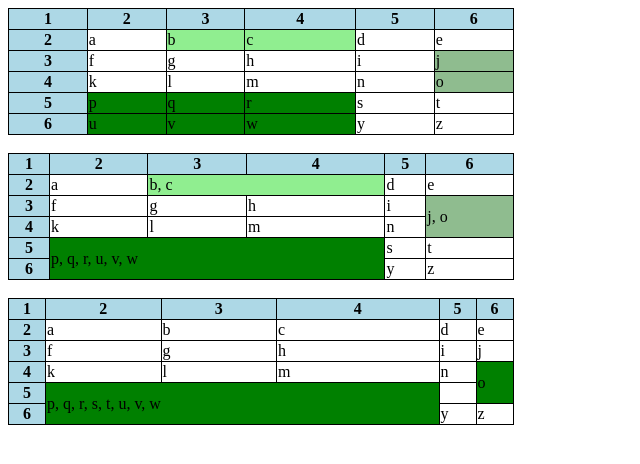
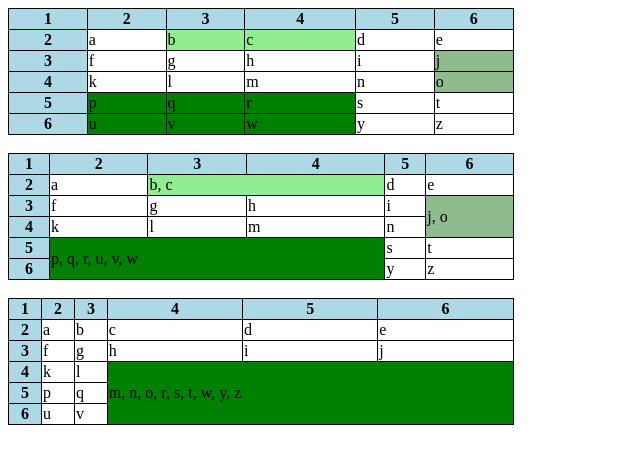
Before and after one commit to 05K4R05/WIAI10, a plain HTML site: page index.html in a window 1280 px wide. Shown: the whole page, without its empty margins (0-640 px from the left). Drawn offline with Linux system fonts and the light colour scheme.

Commit message:
Update index.html

```diff
--- a/index.html
+++ b/index.html
@@ -74,24 +74,19 @@
             <th>1</th><th>2</th><th>3</th><th>4</th><th>5</th><th>6</th>
         </tr>
         <tr>
-            <th>2</th>
-            <td>a</td><td>b</td><td>c</td><td>d</td><td>e</td>
+            <th>2</th><td>a</td><td>b</td><td>c</td><td>d</td><td>e</td>
         </tr>
         <tr>
-            <th>3</th>
-            <td>f</td><td>g</td><td>h</td><td>i</td><td>j</td>
+            <th>3</th><td>f</td><td>g</td><td>h</td><td>i</td><td>j</td>
         </tr>
         <tr>
-            <th>4</th>
-            <td>k</td><td>l</td><td>m</td><td>n</td><td rowspan="2" class="green3">o</td>
+            <th>4</th><td>k</td><td>l</td><td class="green3" colspan="3" rowspan="3">m, n, o, r, s, t, w, y, z</td>
         </tr>
         <tr>
-            <th>5</th>
-            <td colspan="3" rowspan="2" class="green3">p, q, r, s, t, u, v, w</td>
+            <th>5</th><td>p</td><td>q</td>
         </tr>
         <tr>
-            <th>6</th>
-            <td>y</td><td>z</td>
+            <th>6</th><td>u</td><td>v</td>
         </tr>
     </table>
 </body>
```
